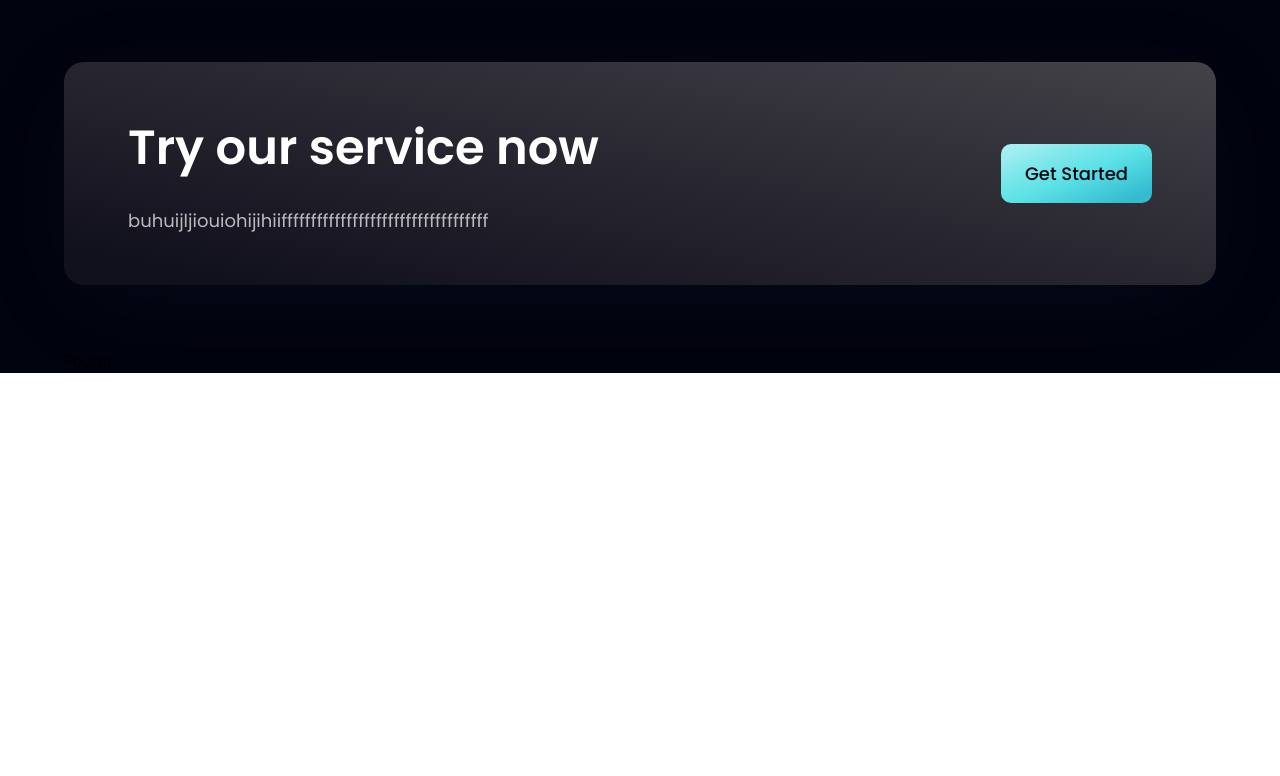
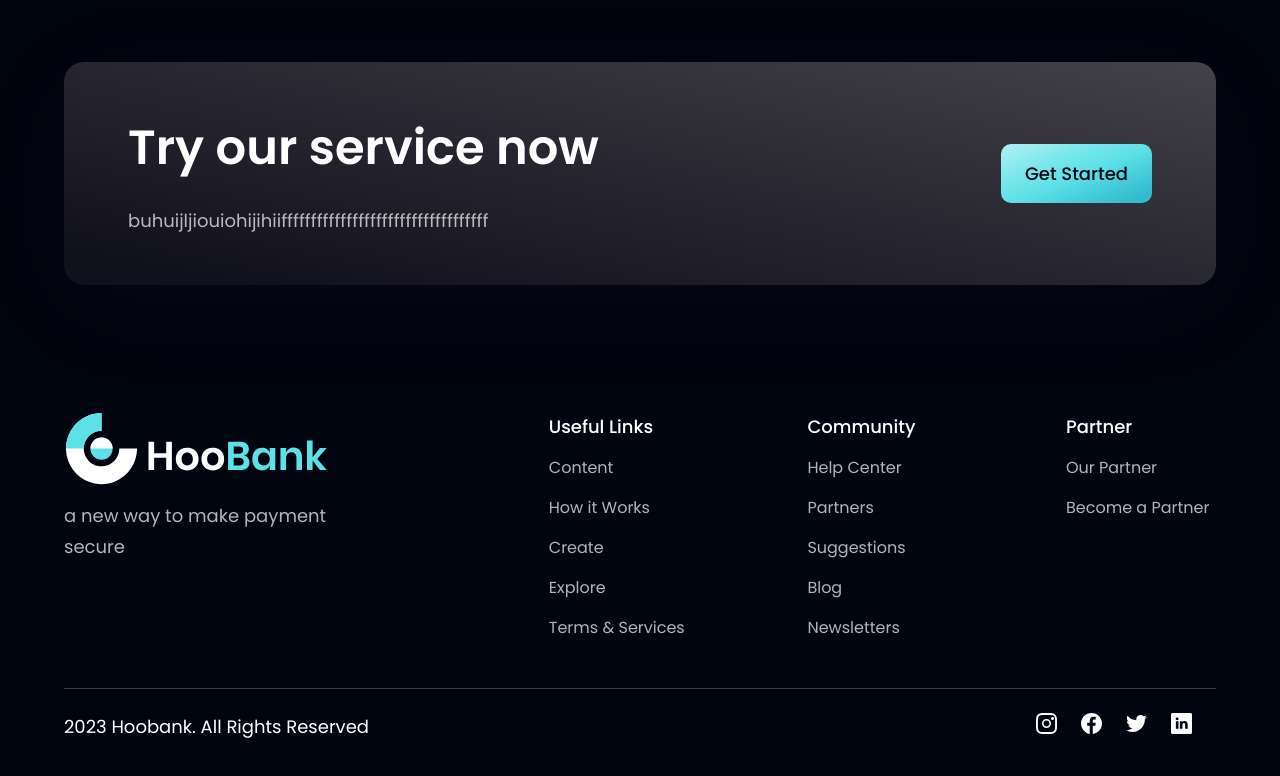
Before and after one commit to AdaezeCynthia/react-app, a React (Vite) app in the folder bank-app/: page / in a window 1280 px wide. Shown: the part 4162-4938 px from the top of the page. Before the commit the page ends 4535 px from the top, so only its background shows below. Built offline with nearby package versions, Linux system fonts and the light colour scheme.

Commit message:
footer commit

```diff
--- a/bank-app/src/components/Footer.jsx
+++ b/bank-app/src/components/Footer.jsx
@@ -3,10 +3,60 @@
 import {footerLinks, socialMedia} from '../constants';
 
 
-const Footer = () => {
-  return (
-    <div>Footer</div>
+const Footer = () => (
+    <section className={`${styles.flexCenter} ${styles.paddingY} flex-col `}>
+      <div className= {`${styles.flexStart } md:flex-row flex-col mb-8 w-full`}>
+        <div className='flex-1 flex flex-col justify-start mr-10'>
+          <img src={logo} alt='hoobank'
+          className='w-[266px] h-[72px] object-contain'/>
+          <p className={`${styles.paragraph} mt-4 max-w-[310px] `}>
+            a new way to make payment secure
+          </p>
+
+        </div>
+
+        <div className='flex-[1.5] w-full flex flex-row justify-between flex-wrap md:mt-0 mt-10'>
+
+          {footerLinks.map((footerlink)=>(
+            <div key={footerlink.key} className='flex flex-col ss:my-0 my-4 min-w-[150px]'>
+              <h4 className='font-poppins font-medium text-[18px] leading-[27px] text-white'>
+                {footerlink.title}
+              </h4>
+              <ul className='list-non mt-4 '>
+                {footerlink.links.map((link,index)=>(
+                  <li key={link.name}
+
+
+                  className={`font-poppins font-normal text-[16px]  leading-[24px] text-dimWhite
+                  hover:text-secondary cursor-pointer ${index !== footerlink.links.lenght -1 ? 'mb-4': 'mb-0'
+                  } `}>
+                    {link.name}
+
+                  </li>
+                ))}
+              </ul>
+              </div>
+          ))}
+
+        </div>
+
+      </div>
+           <div className='w-full flex justify-between item-center md:flex-row flex-col pt-6 border-t-[1px] border-t-[#3F3E45]'>
+            <p  className='font-poppins font-normal text-[18px] text-center leading-[27px] text-white'>
+              2023 Hoobank. All Rights Reserved
+            </p>
+            <div className='flex flex-row md:mt-0 mt-6'>
+              {socialMedia.map((social ,index) =>(
+                <img key={social.id}
+                src={social.icon} alt='social.id'
+                className={`w-[21px] h-[21px] object-contain cursor-pointer ${index !== socialMedia.lenght-1 ?'mr-6':'mr-0'}`}/>
+
+              ))}
+
+            </div>
+           </div>
+
+    </section>
   )
-}
 
 export default Footer
```
